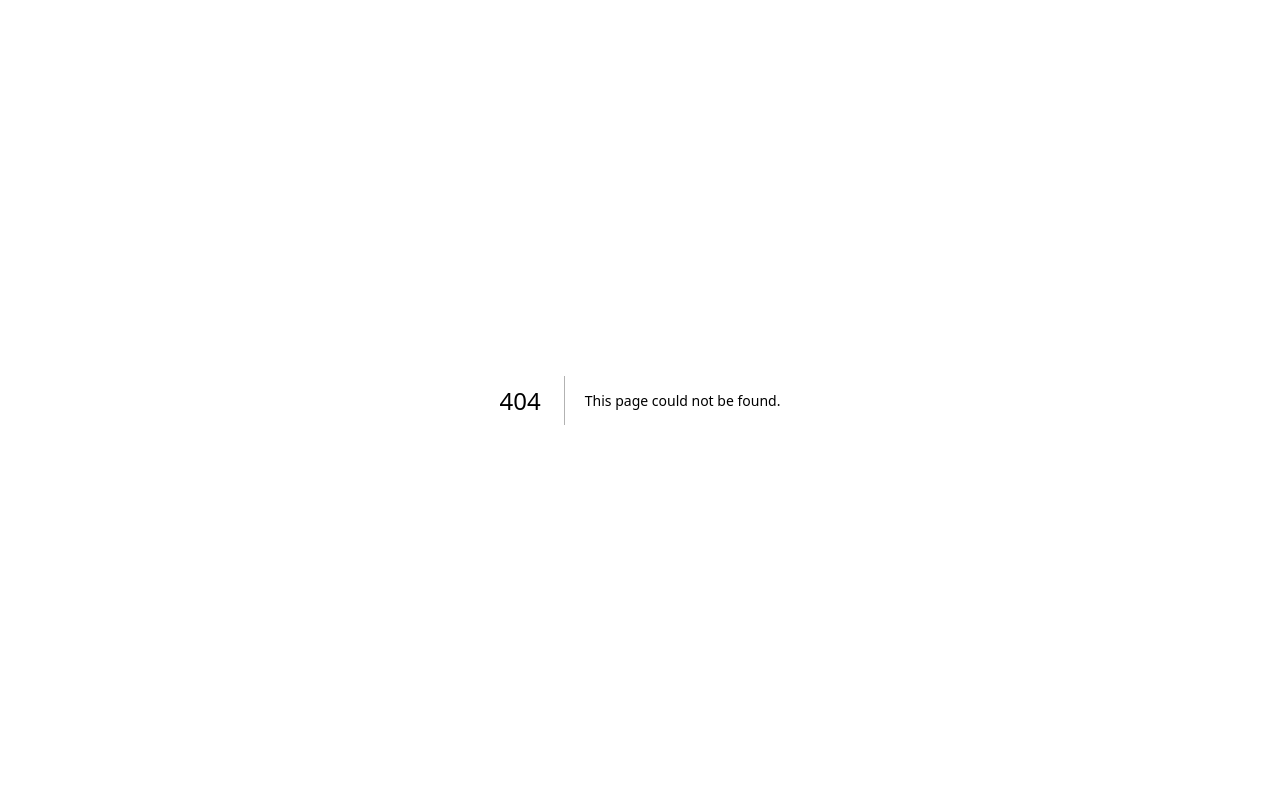
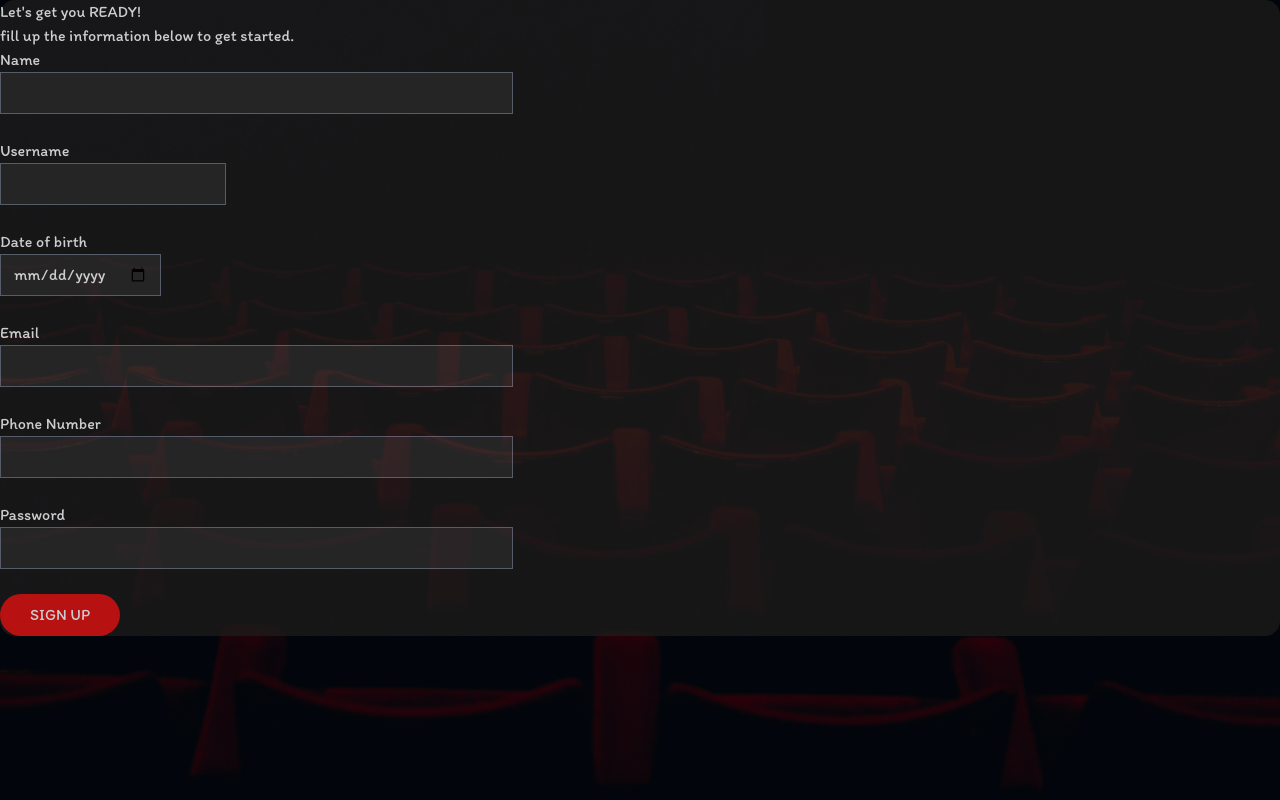
Before and after one commit to Panhavoan-Kymeas/movie-platform, a Next.js app: page /register in a window 1280 px wide. Before the commit this address had no page. Built offline with nearby package versions, Linux system fonts and the light colour scheme.

Commit message:
add register page

```diff
--- a/app/login/Login.tsx
+++ b/app/login/Loginbox.tsx
@@ -35,7 +35,7 @@ export default function Login() {
             <div className="w-[603px] h-[600px] p-8" style={loginContainer}>
                 <h2 className="text-2xl font-bold mb-6 text-center text-white">Welcome, CINEMAers!</h2>
                 {/* Don't forget to add proper link to register page */}
-                <p>Let's grab some popcorn. shall we? Don't have an account?  <Link href="/" className="text-red-500 hover:underline">register one</Link></p>
+                <p>Let's grab some popcorn. shall we? Don't have an account?  <Link href="/register" className="text-red-500 hover:underline">register one</Link></p>
                 <div className="mt-10">
                     <input type="text" placeholder="Email / Phone Number" className="w-full p-2 mb-4 border rounded mb-5" style={{backgroundColor: '#2F2D2D'}} />
                     <PasswordBox placeholder="Password"/>
--- a/app/login/page.tsx
+++ b/app/login/page.tsx
@@ -1,4 +1,4 @@
-import Login from "./Login"
+import Login from "./Loginbox"
 
 export default function login(){
     return (
--- /dev/null
+++ b/app/register/Registerbox.tsx
@@ -0,0 +1,78 @@
+import React from "react";
+import '../globals.css'
+import PasswordBox from "../login/passwordBox";
+
+export default function Registerbox() {
+    const registerContainer = {
+        opacity: 0.8,
+        backgroundColor: '#1D1B1B',
+        borderRadius: "15px",
+    };
+    const spanStyle = {
+        minHeight: '25px',
+        display: 'block',
+        padding: '0px',
+        fontSize: '12px'
+    }
+
+    return (
+        <div className="flex items-center justify-center min-h-screen" style={{
+            backgroundImage: "linear-gradient(rgba(0, 0, 0, 0.6), rgba(0, 0, 0, 0.6)), url('/login_assets/login_background.jpg')",
+            backgroundSize: 'cover',
+            backgroundPosition: 'center',
+            height: '100vh',
+        }}>
+            <div className="w-[589px] h-[660px] p-8" style={registerContainer}>
+                <h1 className="text-2xl font-bold mb-3">Let's get you READY!</h1>
+                <p>fill up the information below to get started.</p>
+
+                <div className="mb-2">
+                    <p>Name</p>
+                    <input type="text" style={{ width:513, backgroundColor: '#2F2D2D' }} className="w-full p-2 border rounded" />
+                    <span style={spanStyle}></span>
+                </div>
+
+                <div className="flex justify-between mb-2">
+                    <div>
+                        <p>Username</p>
+                        <input type="text" className="w-full p-2 border rounded" style={{ backgroundColor: '#2F2D2D' }} />
+                        <span style={spanStyle}></span>
+                    </div>
+                    <div>
+                        <p>Date of birth</p>
+                        <input type="date" style={{ backgroundColor: '#2F2D2D' }} className="w-full p-2 border rounded" />
+                        <span style={spanStyle}></span>
+                    </div>
+                </div>
+
+                <div className="mb-2">
+                    <p>Email</p>
+                    <input type="text" style={{ width:513, backgroundColor: '#2F2D2D', display: 'block' }} className="w-full p-2 border rounded" />
+                    <span style={spanStyle}></span>
+                </div>
+
+                <div className="mb-2">
+                    <p>Phone Number</p>
+                    <input type="text" style={{ width:513, backgroundColor: '#2F2D2D', display: 'block' }} className="w-full p-2 border rounded" />
+                    <span style={spanStyle}></span>
+                </div>
+
+                <div className="mb-8">
+                    <p>Password</p>
+                    <input type="text" style={{ width:513, backgroundColor: '#2F2D2D', display: 'block' }} className="w-full p-2 border rounded" />
+                    <span style={spanStyle}></span>
+                </div>
+
+                {/* Button container */}
+                <div className="flex justify-end">
+                    <button style={{
+                        backgroundColor: "#E61414",
+                        width: "120px",
+                        height: "42px",
+                        borderRadius: "25px"
+                    }}>SIGN UP</button>
+                </div>
+            </div>
+        </div>
+    )
+}
--- /dev/null
+++ b/app/register/page.tsx
@@ -0,0 +1,9 @@
+import Registerbox from "./Registerbox"
+
+export default function register(){
+    return (
+        <>
+            <Registerbox />
+        </>
+    )
+}
```
